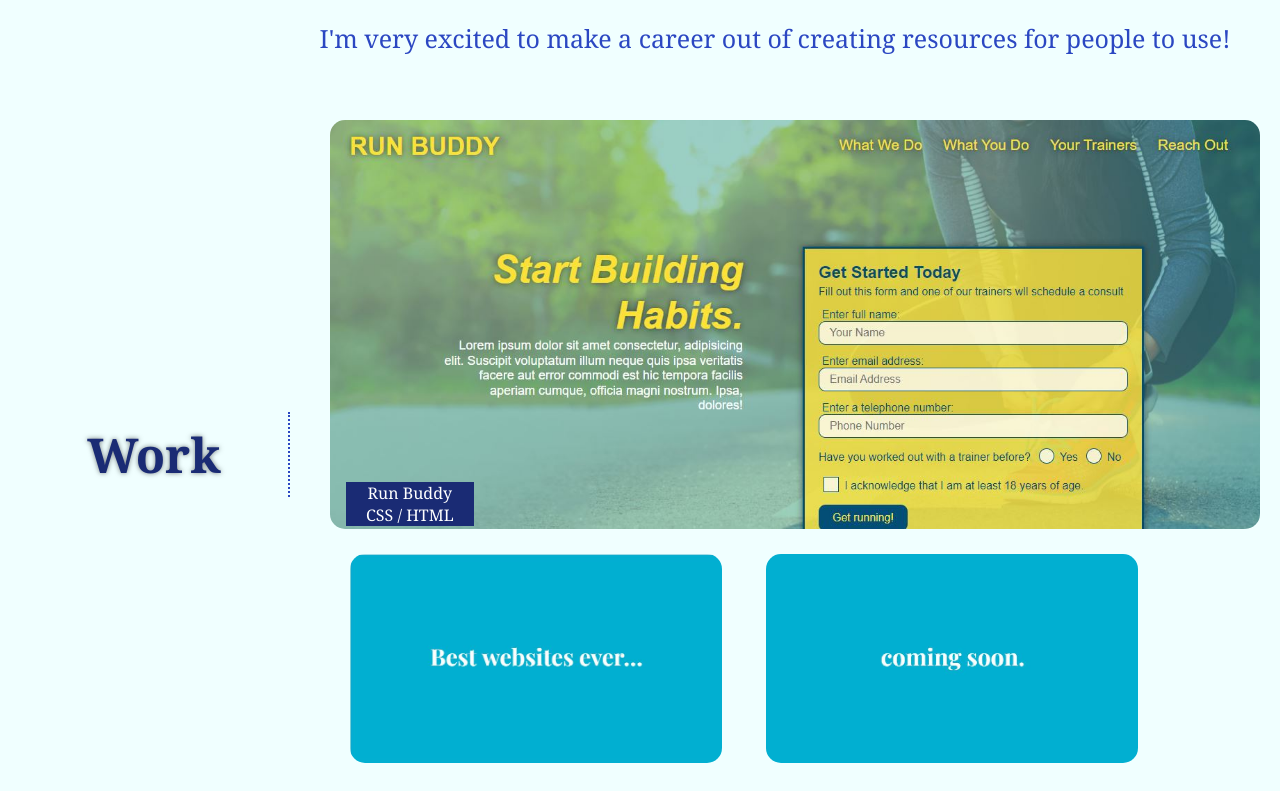
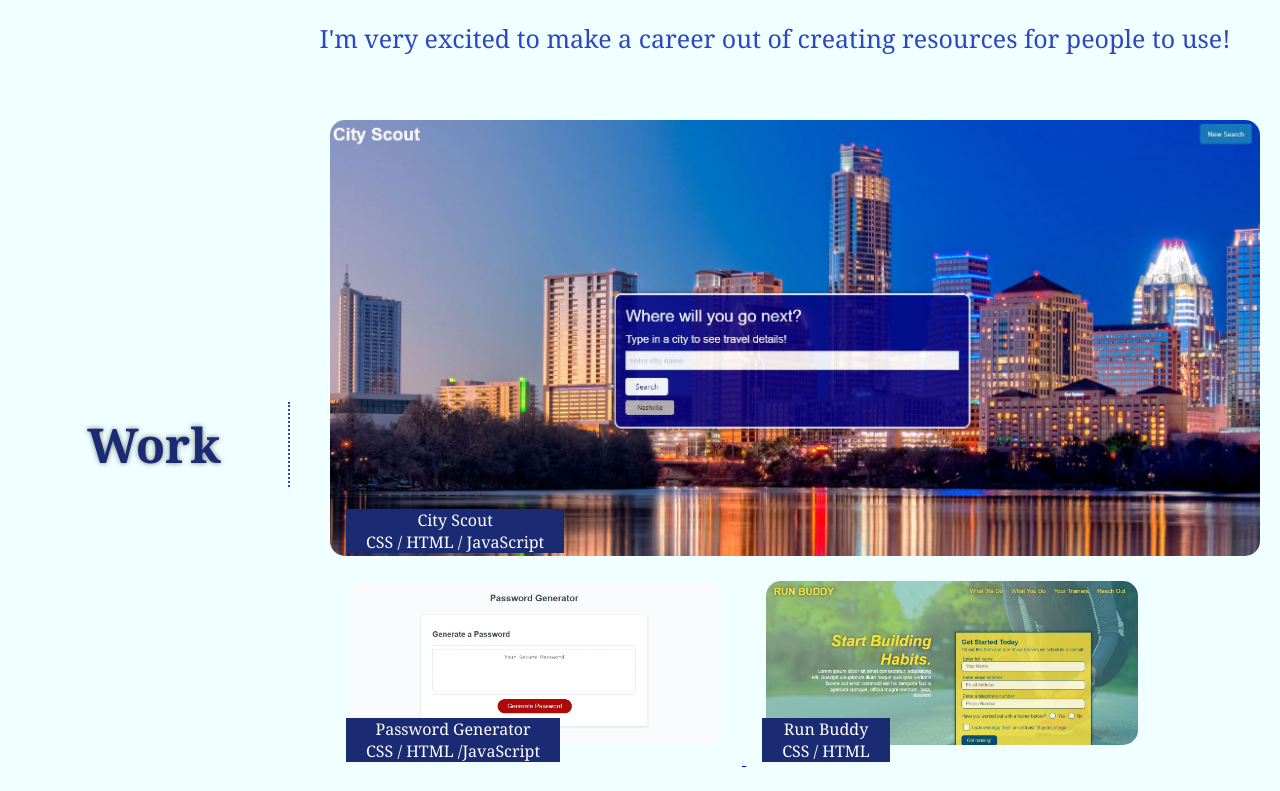
Before and after one commit to bfortenberry22/professional-portfolio, a plain HTML site: page index.html in a window 1280 px wide. Shown: the part 652-1443 px from the top of the page. Drawn offline with Linux system fonts and the light colour scheme.

Commit message:
new project added

```diff
--- a/assests/css/style.css
+++ b/assests/css/style.css
@@ -162,25 +162,37 @@ header nav ul li a:hover{
     width: 75%;
     justify-content: space-evenly;
 }
-.lg-example{
+.lg-example, .sm-example{
     position: relative;
     text-align: center;
 }
-.lg-example p{
+/* .sm-example{
+    position: relative;
+    text-align: center;
+} */
+.lg-example p,
+.sm-example p{
     background-color: var(--tertiary-color);
     color: var(--secondary-color);
     padding: 0px 20px;
 }
+/* .sm-example p{
+    background-color: var(--tertiary-color);
+    color: var(--secondary-color);
+    padding: 0px 20px;
+} */
 .bottom-left{
     position: absolute;
     bottom:8px;
     left:16px;
+
 }
 .lg-example img{
     width: 100%;
     border-radius: 15px;
 }
-.my-work a:hover{
+.lg-example :hover,
+.sm-example :hover{
     border: 10px solid var(--primary-color);
     padding: 20px;
 }
--- a/index.html
+++ b/index.html
@@ -72,16 +72,29 @@
             <h3 class="section-title">Work</h3>
             <!-- Place Images of Run Buddy and Place Holders Here -->
             <div class="examples">
-                <a class="lg-example" href="https://bfortenberry22.github.io/run_buddy2/"/>
-                    <img src="assests/images/run-buddy.JPG" alt="Screenshot of the Run Buddy Website"/>
+                <a class="lg-example" href="https://dylank641.github.io/group-project1/">
+                    <img src="assests/images/cityScout.JPG" alt="Screenshot of the City Scout Website"/>
                     <p class="bottom-left">
-                        Run Buddy <br/>
-                        CSS / HTML
+                        City Scout <br/>
+                        CSS / HTML / JavaScript
                     </p>
                 </a>
                 <div class="other-examples">
-                    <img src="assests/images/place-holder1.JPG" alt=""/>
-                    <img src="assests/images/place-holder2.JPG" alt=""/>
+                    <a href = "https://bfortenberry22.github.io/password-generator/" class = "sm-example">
+                        <img src="assests/images/passwordGenerator.JPG" alt="Screenshot of the Password Generator Site"/>
+                        <p class ="bottom-left">
+                            Password Generator <br/>
+                            CSS / HTML /JavaScript
+                        </p>
+                    </a>
+                    <a href = "https://bfortenberry22.github.io/run_buddy2/" class = "sm-example">
+                        <img src="assests/images/run-buddy.JPG" alt="Screenshot of the Run Buddy Website"/>
+                        <p class= "bottom-left">
+                            Run Buddy <br/>
+                            CSS / HTML
+                        </p>
+
+                    </a>
                 </div>
             </div>
 
```
Also changed, not shown: assests/images/cityScout.JPG (added), assests/images/loop.JPG (added), assests/images/passwordGenerator.JPG (added).
